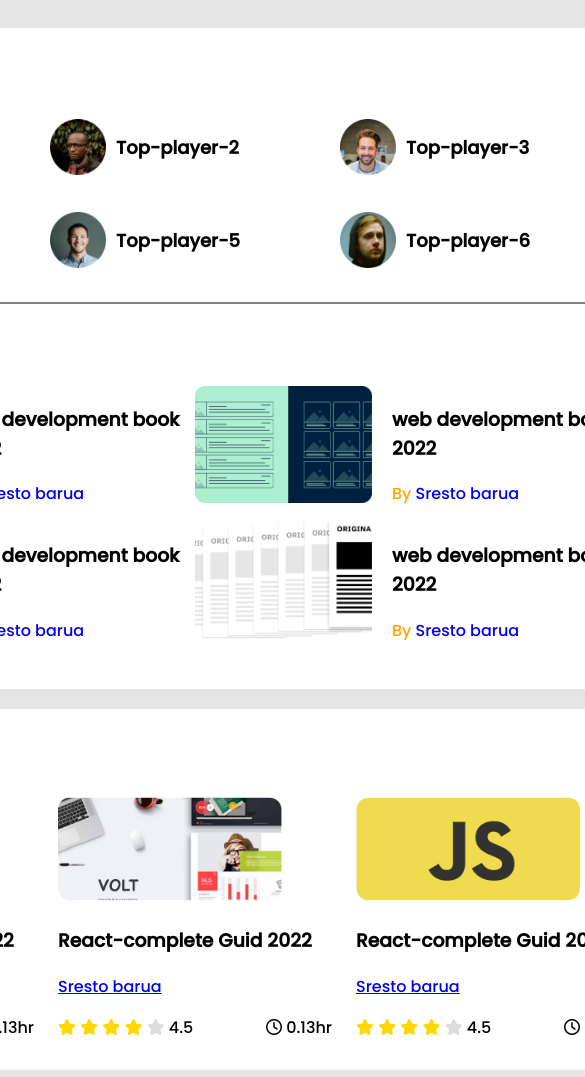
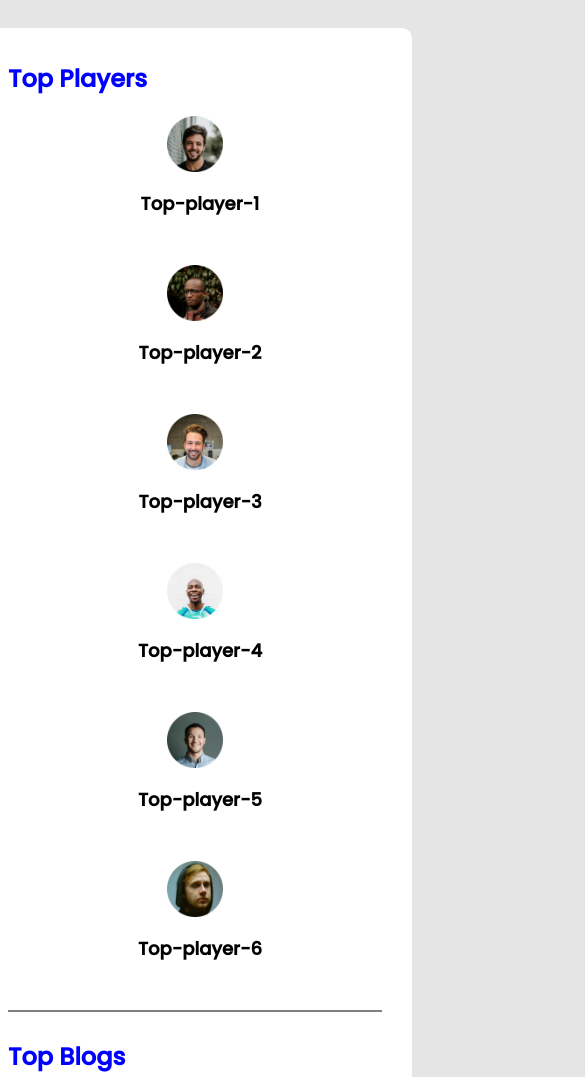
Before and after one commit to baruasb/leader-board-project, a plain HTML site: page index.html in a window 390 px wide. Shown: the top 1077 px of the page, 585 px wide, since content can reach past the window. Drawn offline with Linux system fonts and the light colour scheme.

Commit message:
media query added

```diff
--- a/style.css
+++ b/style.css
@@ -116,3 +116,24 @@ hr{
 .fa-star.empty{
     color: gainsboro;
 }
+
+
+/* media query */
+
+@media only screen and (max-width : 688px) {
+
+    .container{
+        width: 100%;
+    }
+    .players , .blogs, .courses{
+        grid-template-columns: repeat(1,1fr);
+    }
+    .player , .blog , .course{
+        flex-direction: column;
+    }
+
+
+
+
+
+}
```
